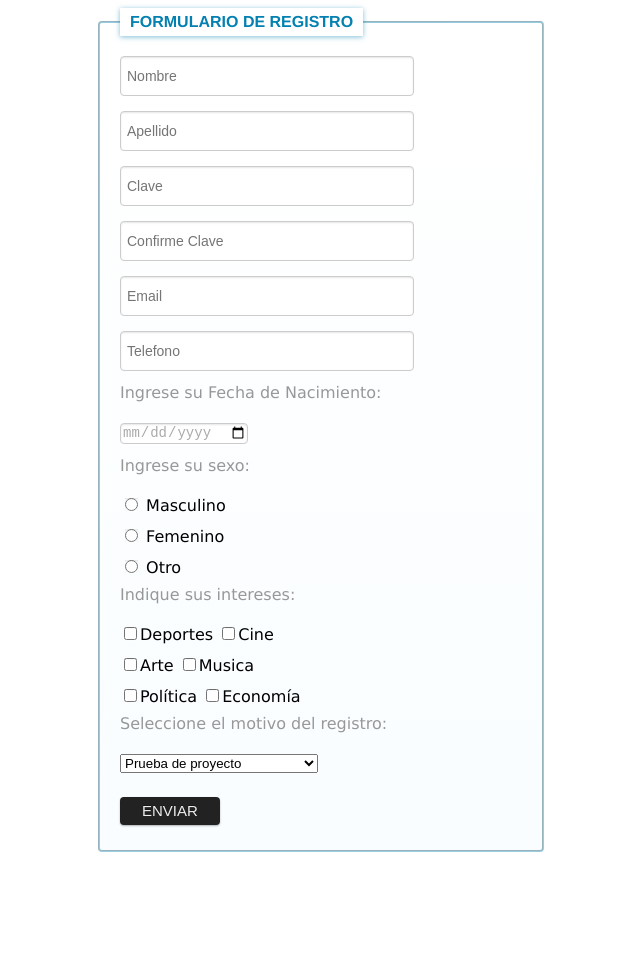
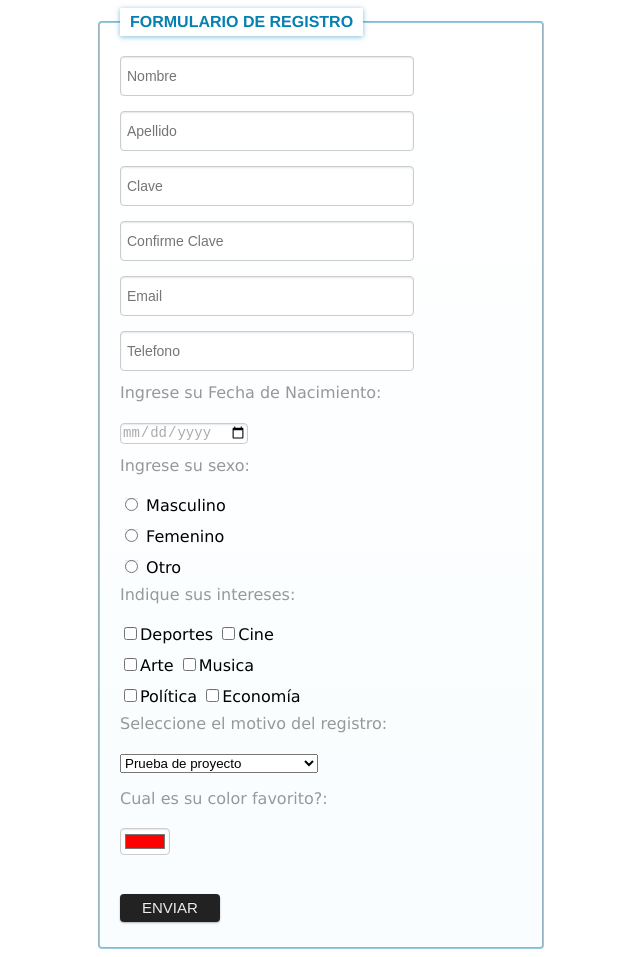
Before and after one commit to marcosmurcia92/Clase1_FormularioRegistro_UTNPROGIII, a plain HTML site: page index.html in a window 1280 px wide. Shown: the whole page, without its empty margins (319-959 px from the left). Before the commit the page ends 860 px from the top, so only its background shows below. Drawn offline with Linux system fonts and the light colour scheme.

Commit message:
Campo de Color
Agregado Campo de Color Favorito

```diff
--- a/index.html
+++ b/index.html
@@ -181,6 +181,13 @@
 					</select>
                  </div>
                  <br>
+                 <div>
+                 	<div class="medium">Cual es su color favorito?: </div><br>
+                 	<form action="action_page.php">
+					  <input type="color" name="favcolor" value="#ff0000">
+					</form>
+                 </div>
+                 <br>
                 <input type="submit" name="submit" value="ENVIAR"/>
             </fieldset>
         </form>
```
